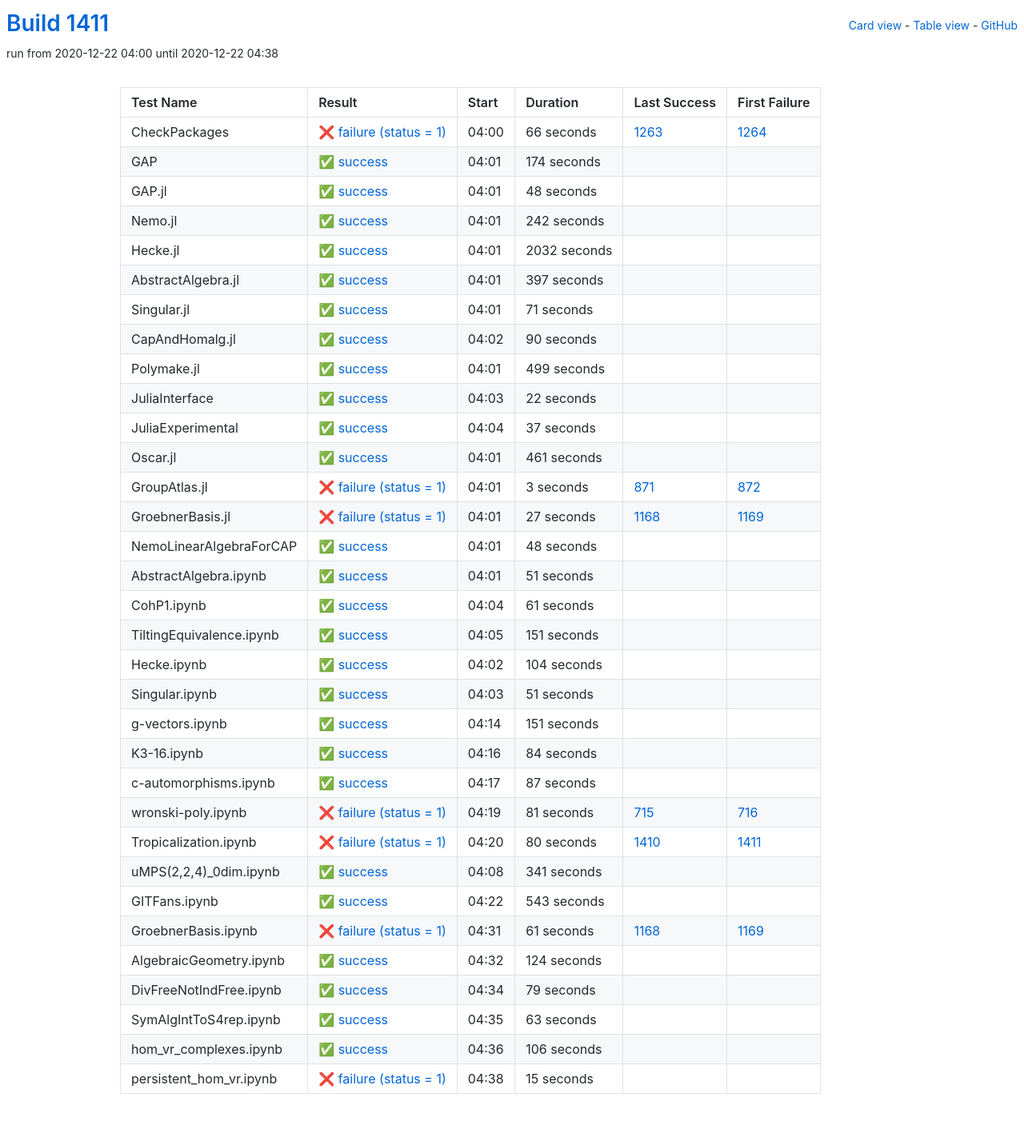
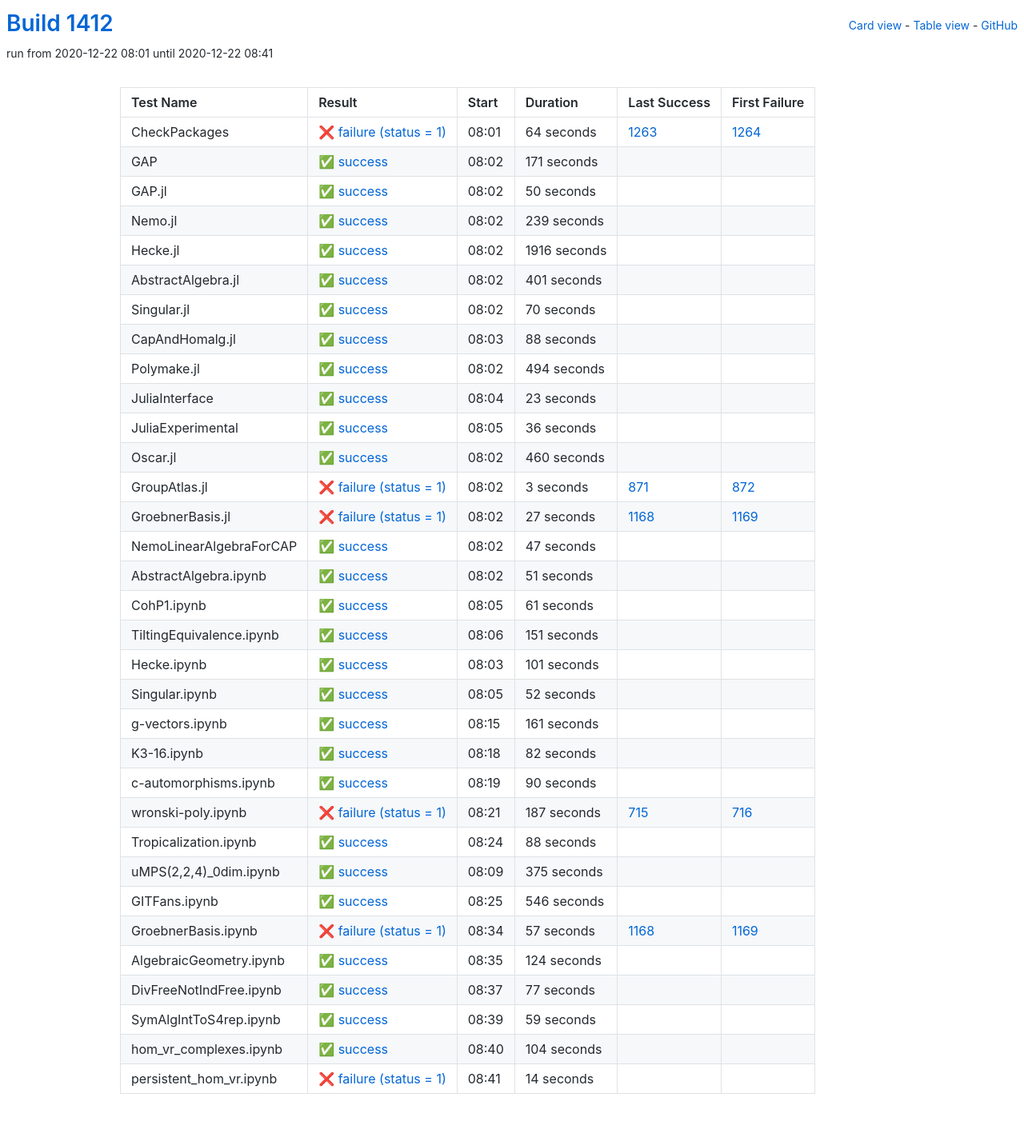
Before and after one commit to oscar-system/oscar-ci-status-stable, a Jekyll site: the page built from table.html, in a window 1280 px wide. Shown: the whole page at 80% size. Built offline with Jekyll 4.4.1, drawn with Linux system fonts in a browser that asks for light colours.

Commit message:
Build #1412

```diff
--- a/_data/ci.yml
+++ b/_data/ci.yml
@@ -1,6 +1,6 @@
 ---
-build: 1411
-build_url: https://oscarci.mathematik.uni-kl.de/job/oscar-stable/1411/
+build: 1412
+build_url: https://oscarci.mathematik.uni-kl.de/job/oscar-stable/1412/
 job: oscar-stable
 organization: oscar-system
 repo: oscar-ci-status-stable
@@ -8,152 +8,152 @@ repourl: https://github.com/oscar-system/oscar-ci-status-stable
 tests:
 - name: CheckPackages
   id: checkpackages
-  log: https://oscarci.mathematik.uni-kl.de/job/oscar-stable/1411/artifact/logs/build-1411/CheckPackages.log
-  start: 2020-12-22 04:00
+  log: https://oscarci.mathematik.uni-kl.de/job/oscar-stable/1412/artifact/logs/build-1412/CheckPackages.log
+  start: 2020-12-22 08:01
   success: false
   exitcode: 1
   status: failure
-  duration: 66
+  duration: 64
   last_success: 1263
   last_success_url: https://oscarci.mathematik.uni-kl.de/job/oscar-stable/1263/
   first_failure: 1264
   first_failure_url: https://oscarci.mathematik.uni-kl.de/job/oscar-stable/1264/
 - name: GAP
   id: gap
-  log: https://oscarci.mathematik.uni-kl.de/job/oscar-stable/1411/artifact/logs/build-1411/GAP.log
-  start: 2020-12-22 04:01
+  log: https://oscarci.mathematik.uni-kl.de/job/oscar-stable/1412/artifact/logs/build-1412/GAP.log
+  start: 2020-12-22 08:02
   success: true
   exitcode: 0
   status: success
-  duration: 174
+  duration: 171
   last_success: false
   last_success_url:
   first_failure: false
   first_failure_url:
 - name: GAP.jl
   id: gap-jl
-  log: https://oscarci.mathematik.uni-kl.de/job/oscar-stable/1411/artifact/logs/build-1411/GAP.jl.log
-  start: 2020-12-22 04:01
+  log: https://oscarci.mathematik.uni-kl.de/job/oscar-stable/1412/artifact/logs/build-1412/GAP.jl.log
+  start: 2020-12-22 08:02
   success: true
   exitcode: 0
   status: success
-  duration: 48
+  duration: 50
   last_success: false
   last_success_url:
   first_failure: false
   first_failure_url:
 - name: Nemo.jl
   id: nemo-jl
-  log: https://oscarci.mathematik.uni-kl.de/job/oscar-stable/1411/artifact/logs/build-1411/Nemo.jl.log
-  start: 2020-12-22 04:01
+  log: https://oscarci.mathematik.uni-kl.de/job/oscar-stable/1412/artifact/logs/build-1412/Nemo.jl.log
+  start: 2020-12-22 08:02
   success: true
   exitcode: 0
   status: success
-  duration: 242
+  duration: 239
   last_success: false
   last_success_url:
   first_failure: false
   first_failure_url:
 - name: Hecke.jl
   id: hecke-jl
-  log: https://oscarci.mathematik.uni-kl.de/job/oscar-stable/1411/artifact/logs/build-1411/Hecke.jl.log
-  start: 2020-12-22 04:01
+  log: https://oscarci.mathematik.uni-kl.de/job/oscar-stable/1412/artifact/logs/build-1412/Hecke.jl.log
+  start: 2020-12-22 08:02
   success: true
   exitcode: 0
   status: success
-  duration: 2032
+  duration: 1916
   last_success: false
   last_success_url:
   first_failure: false
   first_failure_url:
 - name: AbstractAlgebra.jl
   id: abstractalgebra-jl
-  log: https://oscarci.mathematik.uni-kl.de/job/oscar-stable/1411/artifact/logs/build-1411/AbstractAlgebra.jl.log
-  start: 2020-12-22 04:01
+  log: https://oscarci.mathematik.uni-kl.de/job/oscar-stable/1412/artifact/logs/build-1412/AbstractAlgebra.jl.log
+  start: 2020-12-22 08:02
   success: true
   exitcode: 0
   status: success
-  duration: 397
+  duration: 401
   last_success: false
   last_success_url:
   first_failure: false
   first_failure_url:
 - name: Singular.jl
   id: singular-jl
-  log: https://oscarci.mathematik.uni-kl.de/job/oscar-stable/1411/artifact/logs/build-1411/Singular.jl.log
-  start: 2020-12-22 04:01
+  log: https://oscarci.mathematik.uni-kl.de/job/oscar-stable/1412/artifact/logs/build-1412/Singular.jl.log
+  start: 2020-12-22 08:02
   success: true
   exitcode: 0
   status: success
-  duration: 71
+  duration: 70
   last_success: false
   last_success_url:
   first_failure: false
   first_failure_url:
 - name: CapAndHomalg.jl
   id: capandhomalg-jl
-  log: https://oscarci.mathematik.uni-kl.de/job/oscar-stable/1411/artifact/logs/build-1411/CapAndHomalg.jl.log
-  start: 2020-12-22 04:02
+  log: https://oscarci.mathematik.uni-kl.de/job/oscar-stable/1412/artifact/logs/build-1412/CapAndHomalg.jl.log
+  start: 2020-12-22 08:03
   success: true
   exitcode: 0
   status: success
-  duration: 90
+  duration: 88
   last_success: false
   last_success_url:
   first_failure: false
   first_failure_url:
 - name: Polymake.jl
   id: polymake-jl
-  log: https://oscarci.mathematik.uni-kl.de/job/oscar-stable/1411/artifact/logs/build-1411/Polymake.jl.log
-  start: 2020-12-22 04:01
+  log: https://oscarci.mathematik.uni-kl.de/job/oscar-stable/1412/artifact/logs/build-1412/Polymake.jl.log
+  start: 2020-12-22 08:02
   success: true
   exitcode: 0
   status: success
-  duration: 499
+  duration: 494
   last_success: false
   last_success_url:
   first_failure: false
   first_failure_url:
 - name: JuliaInterface
   id: juliainterface
-  log: https://oscarci.mathematik.uni-kl.de/job/oscar-stable/1411/artifact/logs/build-1411/JuliaInterface.log
-  start: 2020-12-22 04:03
+  log: https://oscarci.mathematik.uni-kl.de/job/oscar-stable/1412/artifact/logs/build-1412/JuliaInterface.log
+  start: 2020-12-22 08:04
   success: true
   exitcode: 0
   status: success
-  duration: 22
+  duration: 23
   last_success: false
   last_success_url:
   first_failure: false
   first_failure_url:
 - name: JuliaExperimental
   id: juliaexperimental
-  log: https://oscarci.mathematik.uni-kl.de/job/oscar-stable/1411/artifact/logs/build-1411/JuliaExperimental.log
-  start: 2020-12-22 04:04
+  log: https://oscarci.mathematik.uni-kl.de/job/oscar-stable/1412/artifact/logs/build-1412/JuliaExperimental.log
+  start: 2020-12-22 08:05
   success: true
   exitcode: 0
   status: success
-  duration: 37
+  duration: 36
   last_success: false
   last_success_url:
   first_failure: false
   first_failure_url:
 - name: Oscar.jl
   id: oscar-jl
-  log: https://oscarci.mathematik.uni-kl.de/job/oscar-stable/1411/artifact/logs/build-1411/Oscar.jl.log
-  start: 2020-12-22 04:01
+  log: https://oscarci.mathematik.uni-kl.de/job/oscar-stable/1412/artifact/logs/build-1412/Oscar.jl.log
+  start: 2020-12-22 08:02
   success: true
   exitcode: 0
   status: success
-  duration: 461
+  duration: 460
   last_success: false
   last_success_url:
   first_failure: false
   first_failure_url:
 - name: GroupAtlas.jl
   id: groupatlas-jl
-  log: https://oscarci.mathematik.uni-kl.de/job/oscar-stable/1411/artifact/logs/build-1411/GroupAtlas.jl.log
-  start: 2020-12-22 04:01
+  log: https://oscarci.mathematik.uni-kl.de/job/oscar-stable/1412/artifact/logs/build-1412/GroupAtlas.jl.log
+  start: 2020-12-22 08:02
   success: false
   exitcode: 1
   status: failure
@@ -164,8 +164,8 @@ tests:
   first_failure_url: https://oscarci.mathematik.uni-kl.de/job/oscar-stable/872/
 - name: GroebnerBasis.jl
   id: groebnerbasis-jl
-  log: https://oscarci.mathematik.uni-kl.de/job/oscar-stable/1411/artifact/logs/build-1411/GroebnerBasis.jl.log
-  start: 2020-12-22 04:01
+  log: https://oscarci.mathematik.uni-kl.de/job/oscar-stable/1412/artifact/logs/build-1412/GroebnerBasis.jl.log
+  start: 2020-12-22 08:02
   success: false
   exitcode: 1
   status: failure
@@ -176,20 +176,20 @@ tests:
   first_failure_url: https://oscarci.mathematik.uni-kl.de/job/oscar-stable/1169/
 - name: NemoLinearAlgebraForCAP
   id: nemolinearalgebraforcap
-  log: https://oscarci.mathematik.uni-kl.de/job/oscar-stable/1411/artifact/logs/build-1411/NemoLinearAlgebraForCAP.log
-  start: 2020-12-22 04:01
+  log: https://oscarci.mathematik.uni-kl.de/job/oscar-stable/1412/artifact/logs/build-1412/NemoLinearAlgebraForCAP.log
+  start: 2020-12-22 08:02
   success: true
   exitcode: 0
   status: success
-  duration: 48
+  duration: 47
   last_success: false
   last_success_url:
   first_failure: false
   first_failure_url:
 - name: AbstractAlgebra.ipynb
   id: abstractalgebra-ipynb
-  log: https://oscarci.mathematik.uni-kl.de/job/oscar-stable/1411/artifact/logs/build-1411/AbstractAlgebra.ipynb.log
-  start: 2020-12-22 04:01
+  log: https://oscarci.mathematik.uni-kl.de/job/oscar-stable/1412/artifact/logs/build-1412/AbstractAlgebra.ipynb.log
+  start: 2020-12-22 08:02
   success: true
   exitcode: 0
   status: success
@@ -200,8 +200,8 @@ tests:
   first_failure_url:
 - name: CohP1.ipynb
   id: cohp1-ipynb
-  log: https://oscarci.mathematik.uni-kl.de/job/oscar-stable/1411/artifact/logs/build-1411/CohP1.ipynb.log
-  start: 2020-12-22 04:04
+  log: https://oscarci.mathematik.uni-kl.de/job/oscar-stable/1412/artifact/logs/build-1412/CohP1.ipynb.log
+  start: 2020-12-22 08:05
   success: true
   exitcode: 0
   status: success
@@ -212,8 +212,8 @@ tests:
   first_failure_url:
 - name: TiltingEquivalence.ipynb
   id: tiltingequivalence-ipynb
-  log: https://oscarci.mathematik.uni-kl.de/job/oscar-stable/1411/artifact/logs/build-1411/TiltingEquivalence.ipynb.log
-  start: 2020-12-22 04:05
+  log: https://oscarci.mathematik.uni-kl.de/job/oscar-stable/1412/artifact/logs/build-1412/TiltingEquivalence.ipynb.log
+  start: 2020-12-22 08:06
   success: true
   exitcode: 0
   status: success
@@ -224,128 +224,128 @@ tests:
   first_failure_url:
 - name: Hecke.ipynb
   id: hecke-ipynb
-  log: https://oscarci.mathematik.uni-kl.de/job/oscar-stable/1411/artifact/logs/build-1411/Hecke.ipynb.log
-  start: 2020-12-22 04:02
+  log: https://oscarci.mathematik.uni-kl.de/job/oscar-stable/1412/artifact/logs/build-1412/Hecke.ipynb.log
+  start: 2020-12-22 08:03
   success: true
   exitcode: 0
   status: success
-  duration: 104
+  duration: 101
   last_success: false
   last_success_url:
   first_failure: false
   first_failure_url:
 - name: Singular.ipynb
   id: singular-ipynb
-  log: https://oscarci.mathematik.uni-kl.de/job/oscar-stable/1411/artifact/logs/build-1411/Singular.ipynb.log
-  start: 2020-12-22 04:03
+  log: https://oscarci.mathematik.uni-kl.de/job/oscar-stable/1412/artifact/logs/build-1412/Singular.ipynb.log
+  start: 2020-12-22 08:05
   success: true
   exitcode: 0
   status: success
-  duration: 51
+  duration: 52
   last_success: false
   last_success_url:
   first_failure: false
   first_failure_url:
 - name: g-vectors.ipynb
   id: g-vectors-ipynb
-  log: https://oscarci.mathematik.uni-kl.de/job/oscar-stable/1411/artifact/logs/build-1411/g-vectors.ipynb.log
-  start: 2020-12-22 04:14
+  log: https://oscarci.mathematik.uni-kl.de/job/oscar-stable/1412/artifact/logs/build-1412/g-vectors.ipynb.log
+  start: 2020-12-22 08:15
   success: true
   exitcode: 0
   status: success
-  duration: 151
+  duration: 161
   last_success: false
   last_success_url:
   first_failure: false
   first_failure_url:
 - name: K3-16.ipynb
   id: k3-16-ipynb
-  log: https://oscarci.mathematik.uni-kl.de/job/oscar-stable/1411/artifact/logs/build-1411/K3-16.ipynb.log
-  start: 2020-12-22 04:16
+  log: https://oscarci.mathematik.uni-kl.de/job/oscar-stable/1412/artifact/logs/build-1412/K3-16.ipynb.log
+  start: 2020-12-22 08:18
   success: true
   exitcode: 0
   status: success
-  duration: 84
+  duration: 82
   last_success: false
   last_success_url:
   first_failure: false
   first_failure_url:
 - name: c-automorphisms.ipynb
   id: c-automorphisms-ipynb
-  log: https://oscarci.mathematik.uni-kl.de/job/oscar-stable/1411/artifact/logs/build-1411/c-automorphisms.ipynb.log
-  start: 2020-12-22 04:17
+  log: https://oscarci.mathematik.uni-kl.de/job/oscar-stable/1412/artifact/logs/build-1412/c-automorphisms.ipynb.log
+  start: 2020-12-22 08:19
   success: true
   exitcode: 0
   status: success
-  duration: 87
+  duration: 90
   last_success: false
   last_success_url:
   first_failure: false
   first_failure_url:
 - name: wronski-poly.ipynb
   id: wronski-poly-ipynb
-  log: https://oscarci.mathematik.uni-kl.de/job/oscar-stable/1411/artifact/logs/build-1411/wronski-poly.ipynb.log
-  start: 2020-12-22 04:19
+  log: https://oscarci.mathematik.uni-kl.de/job/oscar-stable/1412/artifact/logs/build-1412/wronski-poly.ipynb.log
+  start: 2020-12-22 08:21
   success: false
   exitcode: 1
   status: failure
-  duration: 81
+  duration: 187
   last_success: 715
   last_success_url: https://oscarci.mathematik.uni-kl.de/job/oscar-stable/715/
   first_failure: 716
   first_failure_url: https://oscarci.mathematik.uni-kl.de/job/oscar-stable/716/
 - name: Tropicalization.ipynb
   id: tropicalization-ipynb
-  log: https://oscarci.mathematik.uni-kl.de/job/oscar-stable/1411/artifact/logs/build-1411/Tropicalization.ipynb.log
-  start: 2020-12-22 04:20
-  success: false
-  exitcode: 1
-  status: failure
-  duration: 80
-  last_success: 1410
-  last_success_url: https://oscarci.mathematik.uni-kl.de/job/oscar-stable/1410/
-  first_failure: 1411
-  first_failure_url: https://oscarci.mathematik.uni-kl.de/job/oscar-stable/1411/
-- name: uMPS(2,2,4)_0dim.ipynb
-  id: umps-2-2-4-0dim-ipynb
-  log: https://oscarci.mathematik.uni-kl.de/job/oscar-stable/1411/artifact/logs/build-1411/uMPS-2-2-4-_0dim.ipynb.log
-  start: 2020-12-22 04:08
+  log: https://oscarci.mathematik.uni-kl.de/job/oscar-stable/1412/artifact/logs/build-1412/Tropicalization.ipynb.log
+  start: 2020-12-22 08:24
   success: true
   exitcode: 0
   status: success
-  duration: 341
+  duration: 88
+  last_success: false
+  last_success_url:
+  first_failure: false
+  first_failure_url:
+- name: uMPS(2,2,4)_0dim.ipynb
+  id: umps-2-2-4-0dim-ipynb
+  log: https://oscarci.mathematik.uni-kl.de/job/oscar-stable/1412/artifact/logs/build-1412/uMPS-2-2-4-_0dim.ipynb.log
+  start: 2020-12-22 08:09
+  success: true
+  exitcode: 0
+  status: success
+  duration: 375
   last_success: false
   last_success_url:
   first_failure: false
   first_failure_url:
 - name: GITFans.ipynb
   id: gitfans-ipynb
-  log: https://oscarci.mathematik.uni-kl.de/job/oscar-stable/1411/artifact/logs/build-1411/GITFans.ipynb.log
-  start: 2020-12-22 04:22
+  log: https://oscarci.mathematik.uni-kl.de/job/oscar-stable/1412/artifact/logs/build-1412/GITFans.ipynb.log
+  start: 2020-12-22 08:25
   success: true
   exitcode: 0
   status: success
-  duration: 543
+  duration: 546
   last_success: false
   last_success_url:
   first_failure: false
   first_failure_url:
 - name: GroebnerBasis.ipynb
   id: groebnerbasis-ipynb
-  log: https://oscarci.mathematik.uni-kl.de/job/oscar-stable/1411/artifact/logs/build-1411/GroebnerBasis.ipynb.log
-  start: 2020-12-22 04:31
+  log: https://oscarci.mathematik.uni-kl.de/job/oscar-stable/1412/artifact/logs/build-1412/GroebnerBasis.ipynb.log
+  start: 2020-12-22 08:34
   success: false
   exitcode: 1
   status: failure
-  duration: 61
+  duration: 57
   last_success: 1168
   last_success_url: https://oscarci.mathematik.uni-kl.de/job/oscar-stable/1168/
   first_failure: 1169
   first_failure_url: https://oscarci.mathematik.uni-kl.de/job/oscar-stable/1169/
 - name: AlgebraicGeometry.ipynb
   id: algebraicgeometry-ipynb
-  log: https://oscarci.mathematik.uni-kl.de/job/oscar-stable/1411/artifact/logs/build-1411/AlgebraicGeometry.ipynb.log
-  start: 2020-12-22 04:32
+  log: https://oscarci.mathematik.uni-kl.de/job/oscar-stable/1412/artifact/logs/build-1412/AlgebraicGeometry.ipynb.log
+  start: 2020-12-22 08:35
   success: true
   exitcode: 0
   status: success
@@ -356,48 +356,48 @@ tests:
   first_failure_url:
 - name: DivFreeNotIndFree.ipynb
   id: divfreenotindfree-ipynb
-  log: https://oscarci.mathematik.uni-kl.de/job/oscar-stable/1411/artifact/logs/build-1411/DivFreeNotIndFree.ipynb.log
-  start: 2020-12-22 04:34
+  log: https://oscarci.mathematik.uni-kl.de/job/oscar-stable/1412/artifact/logs/build-1412/DivFreeNotIndFree.ipynb.log
+  start: 2020-12-22 08:37
   success: true
   exitcode: 0
   status: success
-  duration: 79
+  duration: 77
   last_success: false
   last_success_url:
   first_failure: false
   first_failure_url:
 - name: SymAlgIntToS4rep.ipynb
   id: symalginttos4rep-ipynb
-  log: https://oscarci.mathematik.uni-kl.de/job/oscar-stable/1411/artifact/logs/build-1411/SymAlgIntToS4rep.ipynb.log
-  start: 2020-12-22 04:35
+  log: https://oscarci.mathematik.uni-kl.de/job/oscar-stable/1412/artifact/logs/build-1412/SymAlgIntToS4rep.ipynb.log
+  start: 2020-12-22 08:39
   success: true
   exitcode: 0
   status: success
-  duration: 63
+  duration: 59
   last_success: false
   last_success_url:
   first_failure: false
   first_failure_url:
 - name: hom_vr_complexes.ipynb
   id: hom-vr-complexes-ipynb
-  log: https://oscarci.mathematik.uni-kl.de/job/oscar-stable/1411/artifact/logs/build-1411/hom_vr_complexes.ipynb.log
-  start: 2020-12-22 04:36
+  log: https://oscarci.mathematik.uni-kl.de/job/oscar-stable/1412/artifact/logs/build-1412/hom_vr_complexes.ipynb.log
+  start: 2020-12-22 08:40
   success: true
   exitcode: 0
   status: success
-  duration: 106
+  duration: 104
   last_success: false
   last_success_url:
   first_failure: false
   first_failure_url:
 - name: persistent_hom_vr.ipynb
   id: persistent-hom-vr-ipynb
-  log: https://oscarci.mathematik.uni-kl.de/job/oscar-stable/1411/artifact/logs/build-1411/persistent_hom_vr.ipynb.log
-  start: 2020-12-22 04:38
+  log: https://oscarci.mathematik.uni-kl.de/job/oscar-stable/1412/artifact/logs/build-1412/persistent_hom_vr.ipynb.log
+  start: 2020-12-22 08:41
   success: false
   exitcode: 1
   status: failure
-  duration: 15
+  duration: 14
   last_success: false
   last_success_url:
   first_failure: false
```
Also changed, not shown: README.md.
